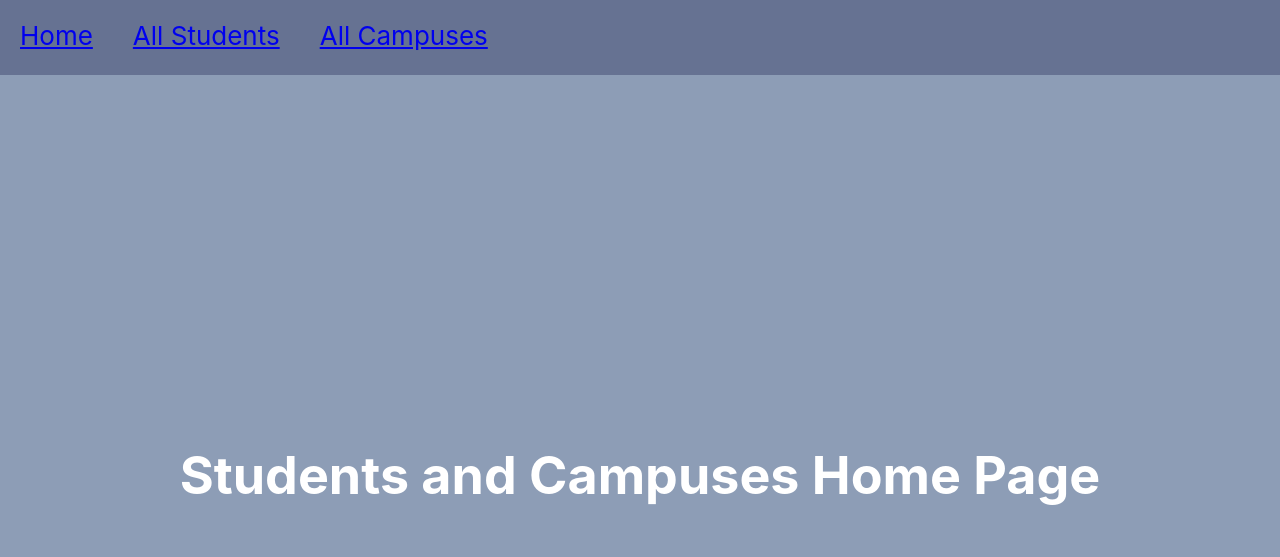
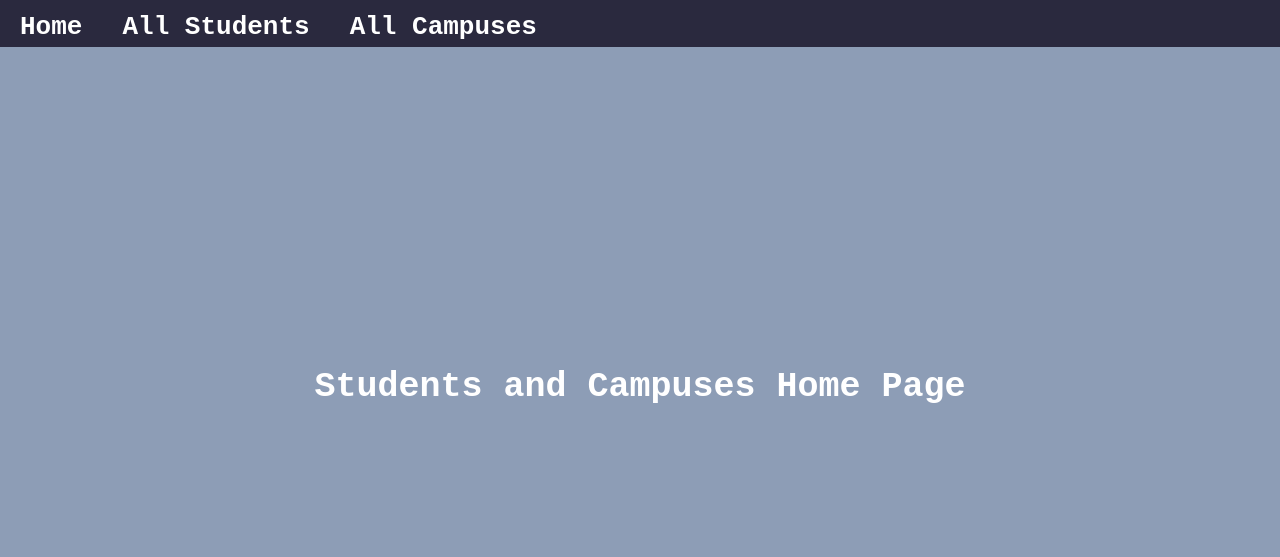
Before and after one commit to iambcho/CRUD-Front-End, a React (Create React App) app: page / in a window 1280 px wide. Shown: the top 557 px of the page. Built offline with nearby package versions, Linux system fonts and the light colour scheme.

Commit message:
Changes in CSS

```diff
--- a/src/App.css
+++ b/src/App.css
@@ -17,10 +17,10 @@
   }
 }
 
-.App-header {
+.App-header, body {
   background-color: #8d9db6;
-  min-height: 100vh;
-  display: flex;
+  /* min-height: 100vh; */
+  /* display: flex; */
   flex-direction: column;
   align-items: center;
   justify-content: center;
@@ -42,15 +42,21 @@
 }
 
 .all-students-container, .all-campuses-container{
-  display: flex;
+  /* display: block;  */
+  float: left;
 }
 
 .all-students-box, .all-campuses-box {
+  display: inline-block;
+  width: 120px;
   padding: 20px;
   margin: 10px;
-  background-color: #f1e3dd;
+  background-color: white;
   border: 3px solid #667292;
+}
 
+.all-students-box:hover , .all-campuses-box:hover{
+  background-color: #bbd4ec;
 }
 
 .all-students-box p {
@@ -66,17 +72,36 @@ ul {
 }
 
 li {
+  font-weight: bold;
+  display: inline-flex;
   float: left;
-  padding: 20px;
+  padding-top: 5px;
+  padding-bottom: 5px;
+  padding-left: 10px;
+  padding-right: 10px;
+  margin-left: 10px;
+  margin-right: 10px;
+  font-family: monospace;
+}
 
+li:hover{
+  background-color: rgb(106, 123, 168);
+}
 
+h1{
+  /* display: inline-block; */
+  font-family: monospace;
+  font-size: 35px;
+  margin: 0;
+  padding: 0;
 }
 
 .nav-bar {
 
   width: 100%;
-  height: 75px;
-  background-color: #667292;
+  height: 40px;
+  padding-top: 7px;
+  background-color: #2A293E;
 }
 
 /* label, input, button {
@@ -100,9 +125,11 @@ input, button, select {
   -moz-box-sizing: content-box;
   -webkit-box-sizing: content-box;
   box-sizing: content-box;
-  border: 1px solid #f90;
+  border: 1px solid #667292;
   background-color: #fff;
 }
+
+
 input:focus {
   outline: none;
   background-color: #ffa;
@@ -120,3 +147,11 @@ input::-webkit-inner-spin-button.studentID {
 input[type=number].studentID {
     -moz-appearance:textfield; /* Firefox */
 }
+#main-page{
+  padding-top: 25%;
+  padding-bottom: 25%;
+}
+/* p {
+  display: inline-flex;
+  margin:0;
+} */
--- a/src/App.js
+++ b/src/App.js
@@ -63,7 +63,6 @@ class AppContainer extends Component {
                 <Route exact path ="/single_campus" render = {SingleCampusComponent}/>
                 <Route exact path="/campuses" render={AllCampusesComponent}/>
                 <Route exact path="/add_campus" render={AddCampusComponent}/>
-
               </div>
           </div>
           </Switch>
--- a/src/AppView.js
+++ b/src/AppView.js
@@ -1,4 +1,4 @@
-import React, {Component} from 'react';
+import React from 'react';
 
 // Link needed to be able to load the component
 // requested to our SPA
@@ -7,25 +7,28 @@ import {Link} from 'react-router-dom';
 // Styling for App
 import './App.css';
 
-class AppView extends Component {
-  render() {
+const AppView = () => {
+  const style = {
+    color: 'white',
+    textDecoration: 'none'
+  }
     return (
         <div className="container">
           <div className = "nav-bar">
             <ul>
-              <li><Link to="/">Home</Link></li>
-              <li><Link to="/students">All Students</Link></li>
-              <li><Link to="/campuses">All Campuses</Link></li>
+            <li><Link style = {style} to="/">Home</Link></li>
+                <li><Link style = {style} to="/students">All Students</Link></li>
+                <li><Link style = {style} to="/campuses">All Campuses</Link></li>
             </ul>
           </div>
           <div className="App">
             <header className="App-header">
-            <h1>Students and Campuses Home Page</h1>
+            <h1 id = "main-page">Students and Campuses Home Page</h1>
+            <img src ="https://gocommandoapp.com/wp-content/uploads/2017/09/733a360b-a9f8-4204-ab5e-570000ac24f1.jpeg" alt = "not found"></img>
             </header>
           </div>
       </div>
     );
-  }
 }
 
 
--- a/src/components/container/AddCampus.js
+++ b/src/components/container/AddCampus.js
@@ -38,13 +38,17 @@ class AddCampus extends Component {
 
     //  renders form for AddCampus
     render() {
+        const style = {
+            color: 'white',
+            textDecoration: 'none'
+        }
         return(
             <div className="container">
                 <div className="nav-bar">
                     <ul>
-                        <li><Link to="/">Home</Link></li>
-                        <li><Link to="/students">All Students</Link></li>
-                        <li><Link to="/campuses">All Campuses</Link></li>
+                        <li><Link style={style} to="/">Home</Link></li>
+                        <li><Link style={style} to="/students">All Students</Link></li>
+                        <li><Link style={style} to="/campuses">All Campuses</Link></li>
                     </ul>
                 </div>
 
@@ -54,7 +58,7 @@ class AddCampus extends Component {
                         <form onSubmit={this.handleSubmit}>
                             Campus Name:
                             <input type="text" required ref={(input)=>this.getCampusName = input} placeholder="Campus Name"/>
-                            <br/>
+                            {/* <br/> */}
 
                             Campus ID:
                             <input type="number" required ref={(input)=>this.getCampusId = input} placeholder="123456"/>
--- a/src/components/container/AddStudent.js
+++ b/src/components/container/AddStudent.js
@@ -45,13 +45,17 @@ class AddStudent extends Component {
 
     //  renders form for AddStudents
     render() {
+        const style = {
+            color: 'white',
+            textDecoration: 'none'
+        }
         return(
             <div className="container">
                 <div className = "nav-bar">
                     <ul>
-                        <li><Link to="/">Home</Link></li>
-                        <li><Link to="/students">All Students</Link></li>
-                        <li><Link to="/campuses">All Campuses</Link></li>
+                        <li><Link style={style} to="/">Home</Link></li>
+                        <li><Link style={style} to="/students">All Students</Link></li>
+                        <li><Link style={style} to="/campuses">All Campuses</Link></li>
                     </ul>
                 </div>
 
--- a/src/components/container/EditStudent.js
+++ b/src/components/container/EditStudent.js
@@ -67,13 +67,17 @@ class EditStudent extends Component {
         //this.props.dispatch({type: 'EDIT_STUDENT', payload: newStudent});
     }
     render() {
+        const style = {
+            color: 'white',
+            textDecoration: 'none'
+        }
         return (
             <div className="container">
                 <div className = "nav-bar">
                     <ul>
-                        <li><Link to="/">Home</Link></li>
-                        <li><Link to="/students">All Students</Link></li>
-                        <li><Link to="/campuses">All Campuses</Link></li>
+                        <li><Link style = {style} to="/">Home</Link></li>
+                        <li><Link style = {style} to="/students">All Students</Link></li>
+                        <li><Link style = {style} to="/campuses">All Campuses</Link></li>
                     </ul>
                 </div>
 
--- a/src/components/view/AllCampusesView.js
+++ b/src/components/view/AllCampusesView.js
@@ -2,15 +2,19 @@ import React from "react";
 import { Link } from 'react-router-dom';
 
 const AllCampusesView = (props) => {
+    const style = {
+        color: 'white',
+        textDecoration: 'none'
+    }
     const {campuses, getCurrentCampus} = props;
 
     return (
         <div className="container">
             <div className = "nav-bar">
                 <ul>
-                    <li><Link to="/">Home</Link></li>
-                    <li><Link to="/students">All Students</Link></li>
-                    <li><Link to="/campuses">All Campuses</Link></li>
+                <li><Link style = {style} to="/">Home</Link></li>
+                <li><Link style = {style} to="/students">All Students</Link></li>
+                <li><Link style = {style} to="/campuses">All Campuses</Link></li>
                 </ul>
             </div>
 
--- a/src/components/view/AllStudentsView.js
+++ b/src/components/view/AllStudentsView.js
@@ -10,20 +10,22 @@ import {Link} from 'react-router-dom';
 const AllStudentsView = (props) => {
     //object destructuring that takes students and getCurrentStudent from props
     const {students, getCurrentStudent} = props;
-
+    const style = {
+        color: 'white',
+        textDecoration: 'none',
+    }
     return (
     <div className="container">
         <div className = "nav-bar">
             <ul>
-                <li><Link to="/">Home</Link></li>
-                <li><Link to="/students">All Students</Link></li>
-                <li><Link to="/campuses">All Campuses</Link></li>
+                <li><Link style = {style} to="/">Home</Link></li>
+                <li><Link style = {style} to="/students">All Students</Link></li>
+                <li><Link style = {style} to="/campuses">All Campuses</Link></li>
             </ul>
         </div>
         <div className="App">
             <header className="App-header">
                 <h1>All Students</h1>
-                <br/>
                 <button><Link to="/add_students">Add Student</Link></button>
                 <br/>
                 {
@@ -41,7 +43,7 @@ const AllStudentsView = (props) => {
                                 in single student view*/}
                                 <div className = "all-students-box" onClick={() => getCurrentStudent(student)}>
                                     {/* <img src={student.imageUrl} width="100" height="100" onClick={() => addStudent(studentToAdd)}></img> */}
-                                    <img src={student.imageUrl} width="100" height="100" alt = "not found"></img>
+                                    <img src={student.imageUrl} width="80" height="80" alt = "not found"></img>
                                     <p>{student.firstName} {student.lastName}</p>
                                     <p>Campus Name</p>
                                 </div>
--- a/src/components/view/SingleCampusView.js
+++ b/src/components/view/SingleCampusView.js
@@ -8,19 +8,24 @@ import React from 'react';
 import {Link} from 'react-router-dom';
 
 const SingleCampusView = (props) => {
-    console.log("displaying campus");
+    const style = {
+        color: 'white',
+        textDecoration: 'none'
+    }
+
     const{campus} = props;
+
     return(
         <div className="container">
-        <h2>Show Campus</h2>
         <div className = "nav-bar">
             <ul>
-                <li><Link to="/">Home</Link></li>
-                <li><Link to="/students">All Students</Link></li>
-                <li><Link to="/campuses">All Campuses</Link></li>
+                <li><Link style = {style} to="/">Home</Link></li>
+                <li><Link style = {style} to="/students">All Students</Link></li>
+                <li><Link style = {style} to="/campuses">All Campuses</Link></li>
             </ul>
         </div>
         <div className = "App">
+            <h1>Show Campus</h1>
             <div className = "Campus">
                 <img src = {campus.imageURL} width="100" height="100" alt ="not found"></img>
                 <p id = "campus-name">{campus.campusName}</p>
--- a/src/components/view/SingleStudentView.js
+++ b/src/components/view/SingleStudentView.js
@@ -8,21 +8,24 @@ import React from "react";
 import { Link } from "react-router-dom";
 
 const SingleStudentsView = (props) =>{
+    const style = {
+        color: 'white',
+        textDecoration: 'none'
+    }
 
     const{student, getCurrentStudent} = props; //the view will only get a student from the props
 
-
     return(
         <div className="container">
-            <h2>Show Student</h2>
             <div className = "nav-bar">
                 <ul>
-                    <li><Link to="/">Home</Link></li>
-                    <li><Link to="/students">All Students</Link></li>
-                    <li><Link to="/campuses">All Campuses</Link></li>
+                <li><Link style = {style} to="/">Home</Link></li>
+                <li><Link style = {style} to="/students">All Students</Link></li>
+                <li><Link style = {style} to="/campuses">All Campuses</Link></li>
                 </ul>
             </div>
             <div className = "App">
+            <h1>Show Student</h1>
                 <div className = "Student">
                     <img src = {student.imageUrl} width="100" height="100" alt ="not found"></img>
                     <p id = "student-name">{student.firstName} {student.lastName}</p>
```
